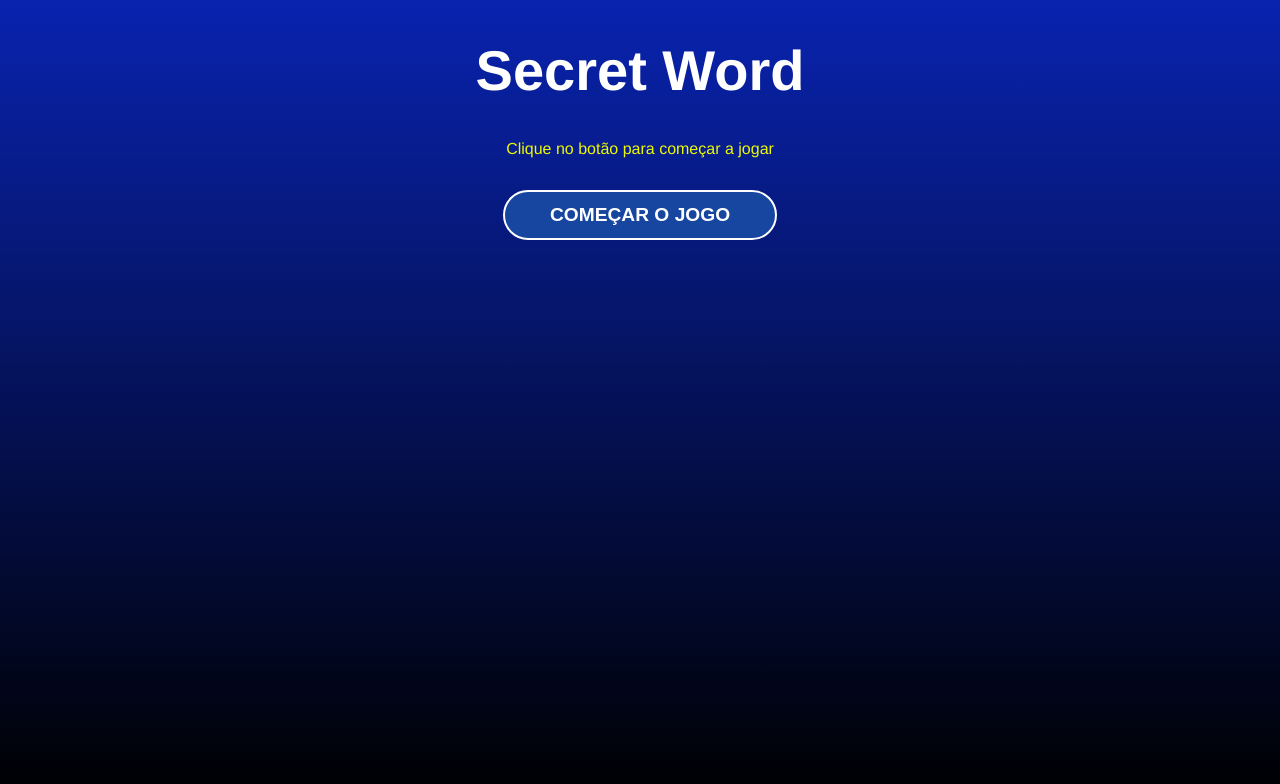
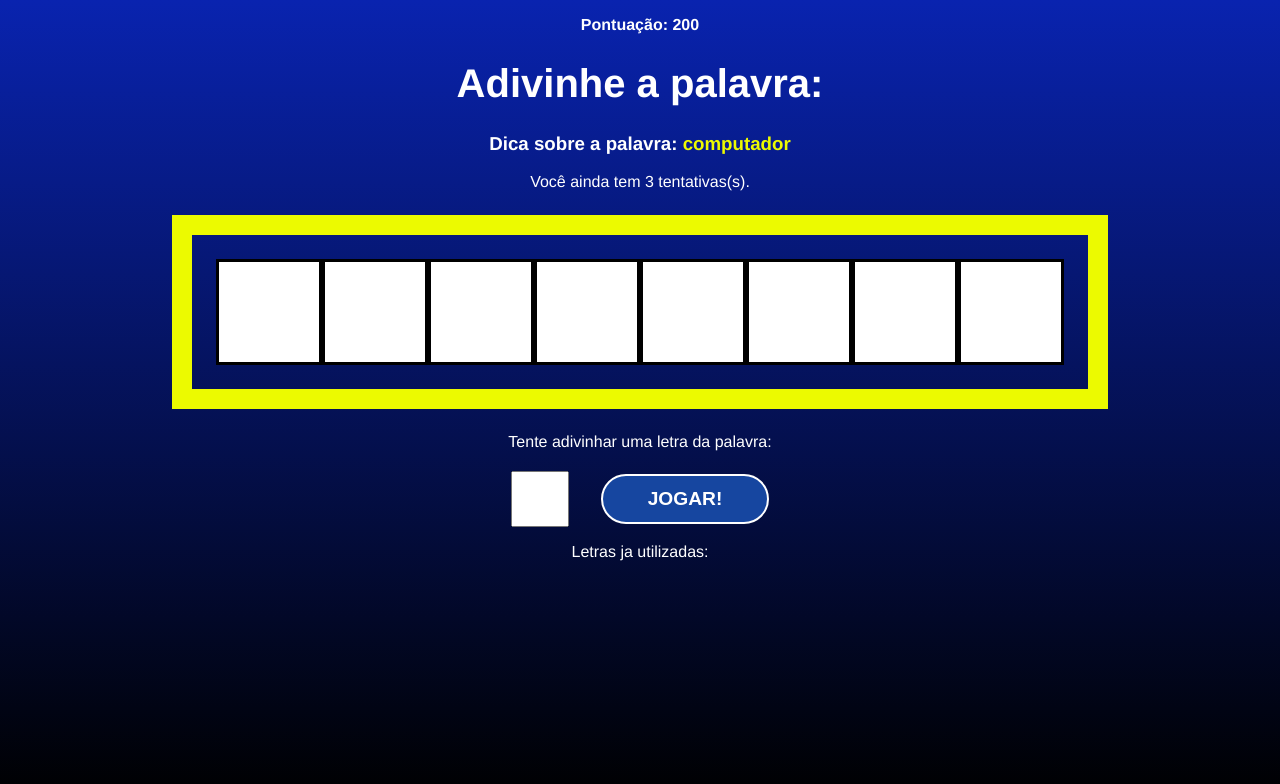
Before and after one commit to gabriell3103/Secret-Word, a React (Vite) app in the folder Secret_Word/: page / in a window 1280 px wide. Shown: the top 784 px of the page. Built offline with nearby package versions, Linux system fonts and the light colour scheme.

Commit message:
Inserindo a condição de vitória e somatoria da pontuação

```diff
--- a/Secret_Word/src/App.jsx
+++ b/Secret_Word/src/App.jsx
@@ -33,7 +33,7 @@
   const [guesses, setGuesses] = useState(3)
   const [score, setScore] = useState(0)
 
-  const pickWordAndCategory = () =>{
+  const pickWordAndCategory = useCallback(() =>{
     // pick a random category
     const categories = Object.keys(words)
     const category = categories[Math.floor(Math.random() * Object.keys(categories).length)]
@@ -42,18 +42,19 @@
     const word = words[category][Math.floor(Math.random() * words[category].length)]
 
     return {word, category}
-  }
+  }, [words])
 
   // Starts the secret word game
-  const startGame = () => {
+  const startGame = useCallback(() => {
+    // clear all letter
+    clearLetterStates()
+
     // pick word and pick category
     const {word, category} = pickWordAndCategory()
 
     // create an array of letters
     let wordLetters = word.split("");
     wordLetters = wordLetters.map((l) => l.toLowerCase());
-
-    console.log(wordLetters)
 
     // fill states
     setPickedWord(word)
@@ -62,7 +63,7 @@
 
 
     setGameStage(stages[1].name)
-  }
+  }, [pickWordAndCategory])
 
   // process the letter inputs
   const verifyLetter = (letter) => {
@@ -97,6 +98,7 @@
     setWrongLetters([])
   }
 
+  // check if guesses ended
   useEffect(() => {
     if(guesses <= 0){
       // reset all states
@@ -105,6 +107,22 @@
       setGameStage(stages[2].name)
     }
   }, [guesses])
+
+  // check win condition
+  useEffect(() => {
+
+    const uniqueLetters = [... new Set(letters)]
+
+    // win condition
+    if (guessedLetters.length === uniqueLetters.length){
+      // add score
+      setScore((actualScore) => (actualScore += 100))
+
+      // restart game with new word
+      startGame()
+    }
+  }, [guessedLetters, letters, startGame])
+
 
   // restarts the game
   const retry = () => {
```
